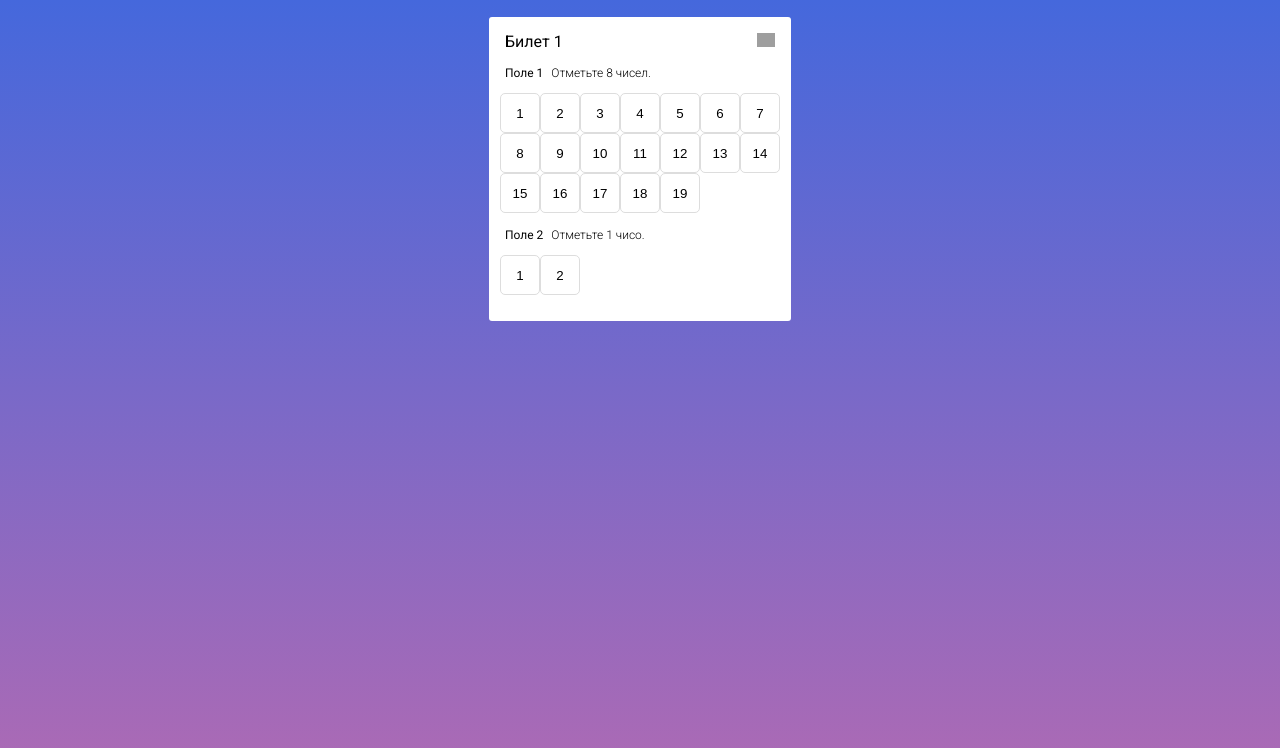
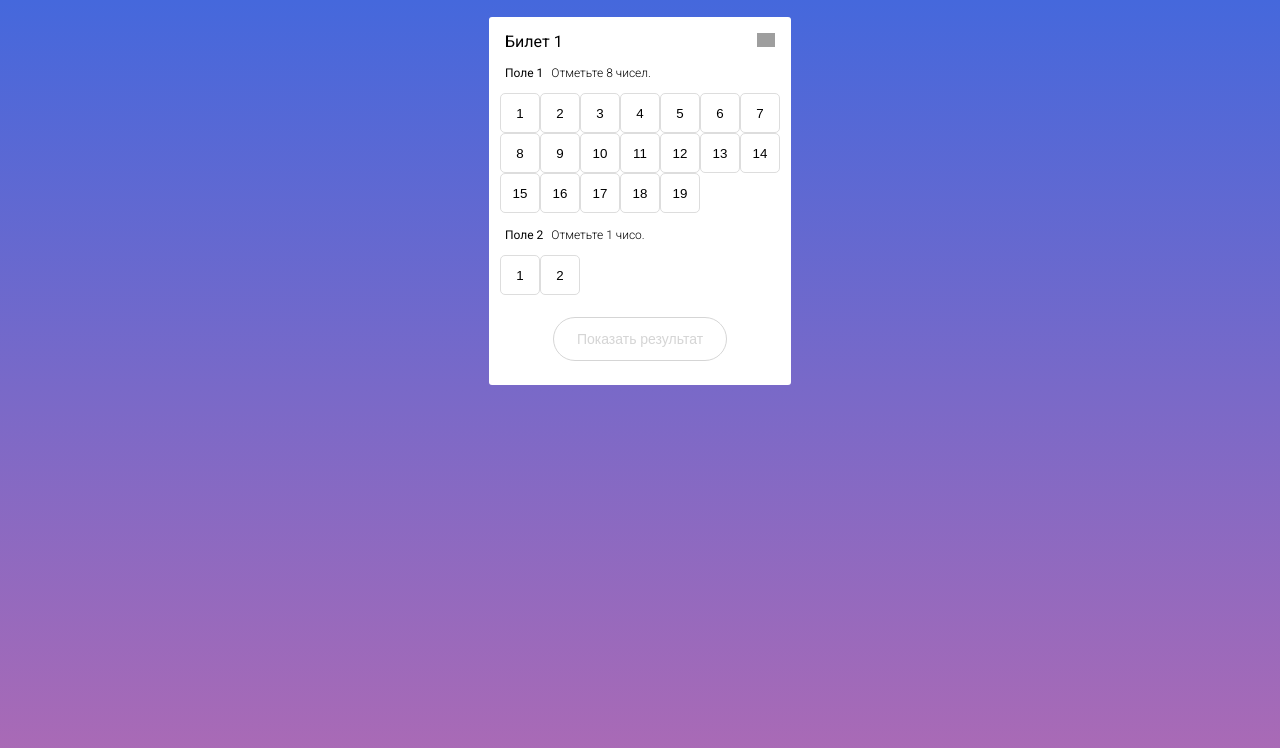
Before and after one commit to hicugi/rapido, a React (Create React App) app: page / in a window 1280 px wide. Shown: the top 748 px of the page. Built offline with nearby package versions, Linux system fonts and the light colour scheme; grey boxes are pictures that could not be loaded.

Commit message:
show results

```diff
--- a/src/App.js
+++ b/src/App.js
@@ -1,7 +1,20 @@
-import React from 'react';
+import React, { useState } from 'react';
 import Game from './game';
+import Result from './game/result';
 
 export default function App() {
+  const [state, setState] = useState({
+    isResultReady: false,
+    isGameWin: null
+  });
+
+  function handleGameChange(value) {
+    setState({
+      isResultReady: true,
+      isGameWin: value
+    });
+  }
+
   return (
     <main className="app-main">
       <section className="block">
@@ -11,7 +24,14 @@ export default function App() {
         </header>
 
         <div className="block__body">
-          <Game />
+          {!state.isResultReady ? (
+            <Game
+              success={() => handleGameChange(true)}
+              fail={() => handleGameChange(false)}
+            />
+          ) : (
+            <Result success={state.isGameWin} />
+          )}
         </div>
       </section>
     </main>
--- a/src/game/board.js
+++ b/src/game/board.js
@@ -6,14 +6,14 @@ import './index.css';
 
 function Board({ title, subtitle, min, max, count, change }) {
   return (
-    <div className="board">
+    <section className="board">
       <header className="board__header">
         <h2 className="board__title">{title}</h2>
         <p className="board__subtitle">{subtitle}</p>
       </header>
 
       <BoardList min={min} max={max} count={count} change={change} />
-    </div>
+    </section>
   );
 }
 
--- a/src/game/index.css
+++ b/src/game/index.css
@@ -1,3 +1,8 @@
+.game__footer {
+  padding-top: 10px;
+  padding-bottom: 10px;
+}
+
 .board {
   margin-bottom: 12px;
 }
@@ -23,3 +28,10 @@
 .board__subtitle {
   font-weight: 300;
 }
+
+.result {
+  padding: 0 5px;
+  font-size: 14px;
+  font-weight: 300;
+  line-height: 20px;
+}
--- a/src/game/index.js
+++ b/src/game/index.js
@@ -1,13 +1,15 @@
 import React, { useState } from 'react';
+import PropTypes from 'prop-types';
 import Board from './board';
 
-export default function Game() {
+function Game({ success, fail }) {
   const [state, setState] = useState({
     first: {},
     second: {},
     ready: false
   });
 
+  // on change board state
   function change(key, value) {
     const newState = {
       ...state,
@@ -19,9 +21,17 @@ export default function Game() {
     setState(newState);
   }
 
+  // on click to show result btn
+  function onShowResults() {
+    const { first, second } = state;
+    const isSuccess = first.success && second.success;
+
+    if (isSuccess) success();
+    else fail();
+  }
+
   return (
-    <div>
-      <section>
+    <div className="game">
       <Board
         title="Поле 1"
         subtitle="Отметьте 8 чисел."
@@ -37,7 +47,19 @@ export default function Game() {
         count={2}
         change={value => change('second', value)}
       />
-      </section>
+
+      <div className="game__footer" align="center">
+        <button className="btn" disabled={!state.ready} onClick={onShowResults}>
+          Показать результат
+        </button>
+      </div>
     </div>
   );
 }
+
+Game.propTypes = {
+  success: PropTypes.func,
+  fail: PropTypes.func
+};
+
+export default Game;
--- /dev/null
+++ b/src/game/result.js
@@ -0,0 +1,18 @@
+import React from 'react';
+import PropTypes from 'prop-types';
+
+function Result({ success }) {
+  return (
+    <div className="result">
+      {success
+        ? 'Ого, вы выиграли! Поздравляем!'
+        : 'Не вышло... попробуйте в следующий раз'}
+    </div>
+  );
+}
+
+Result.propTypes = {
+  success: PropTypes.bool
+};
+
+export default Result;
--- a/src/index.css
+++ b/src/index.css
@@ -31,6 +31,19 @@ body {
   background-size: contain;
 }
 
+.btn {
+  padding: 13px 23px;
+  border: 1px solid #000;
+  background-color: #fff;
+  color: #000;
+  border-radius: 40px;
+  font-size: 14px;
+  line-height: 16px;
+}
+.btn:disabled {
+  opacity: 0.16;
+}
+
 .block {
   padding: 14px 11px;
   background-color: #fff;
```
Lines whose indentation alone changed are shown as unchanged.
